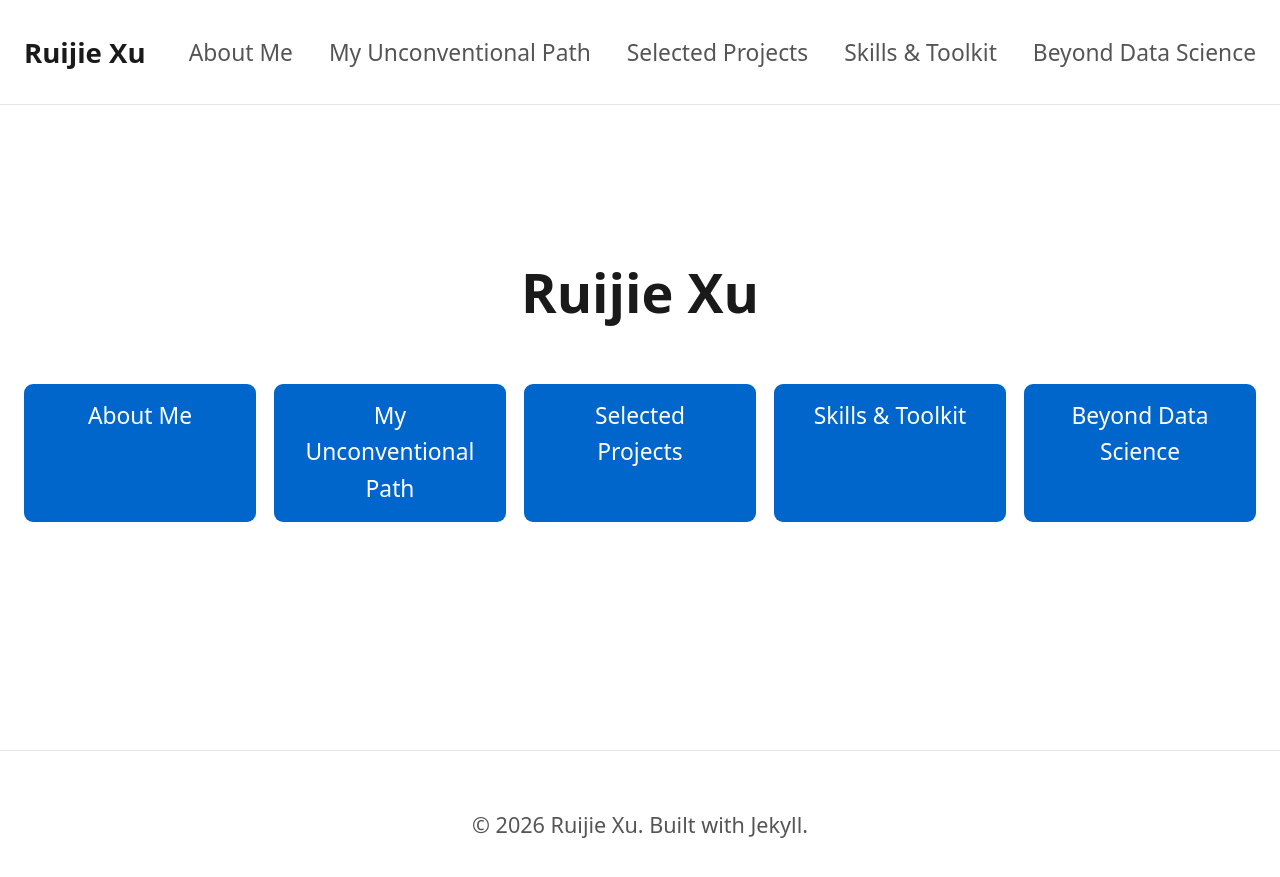
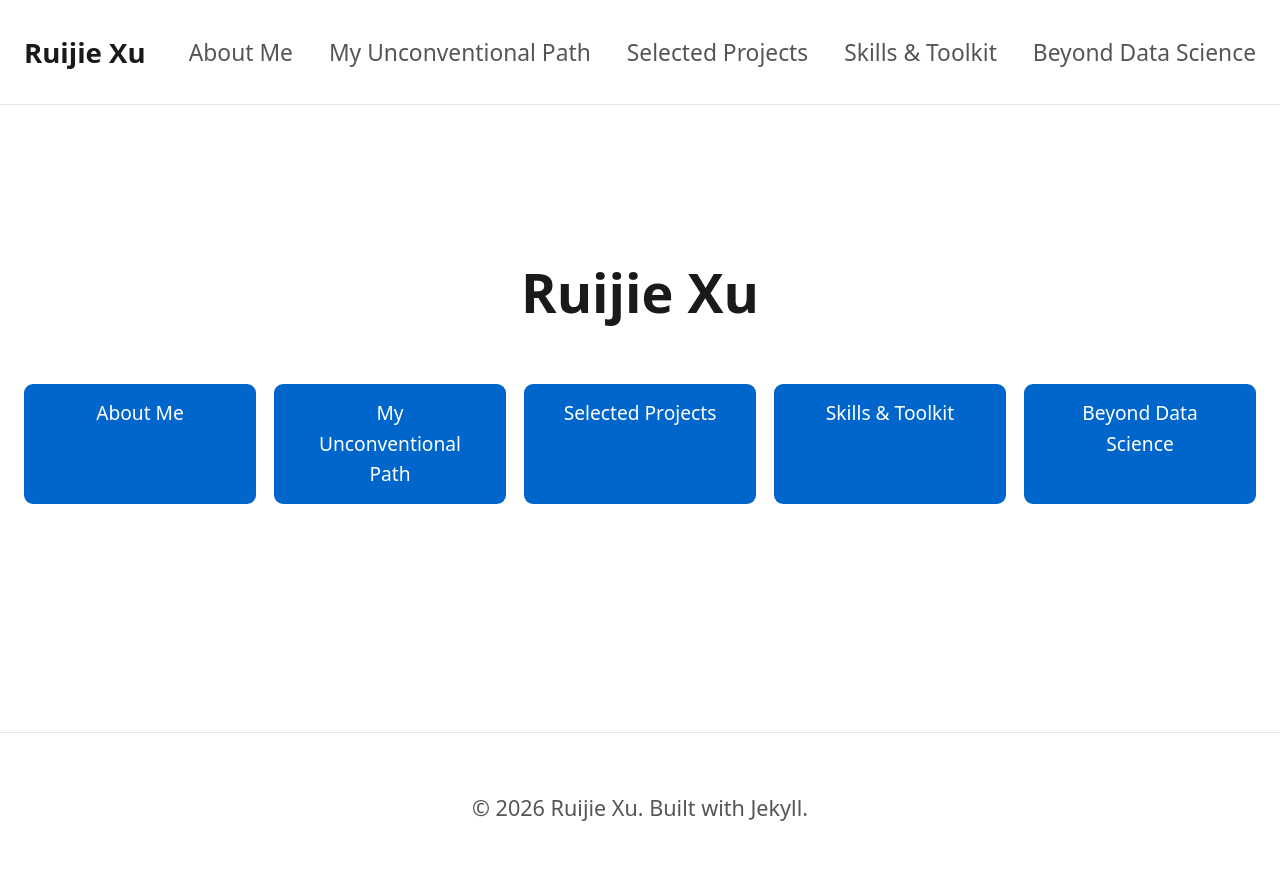
Before and after one commit to RX67-RX67/RX67-RX67.github.io, a Jekyll site: the page built from index.md, in a window 1280 px wide. Shown: the top 877 px of the page. Built offline with Jekyll 4.4.1, drawn with Linux system fonts in a browser that asks for light colours.

Commit message:
Reduce CTA button font size to shrink block height
Smaller text lets longer labels wrap to fewer lines, making the
homepage button row less tall.

```diff
--- a/assets/css/style.css
+++ b/assets/css/style.css
@@ -44,7 +44,7 @@ img { max-width: 100%; height: auto; }
 
 @media (min-width: 700px) {
   .hero .cta { flex-wrap: nowrap; }
-  .hero .cta a { flex: 1 1 0; min-width: 0; white-space: normal; text-align: center; overflow-wrap: break-word; }
+  .hero .cta a { flex: 1 1 0; min-width: 0; white-space: normal; text-align: center; overflow-wrap: break-word; font-size: 0.8rem; }
 }
 
 /* About page profile photo */
```
